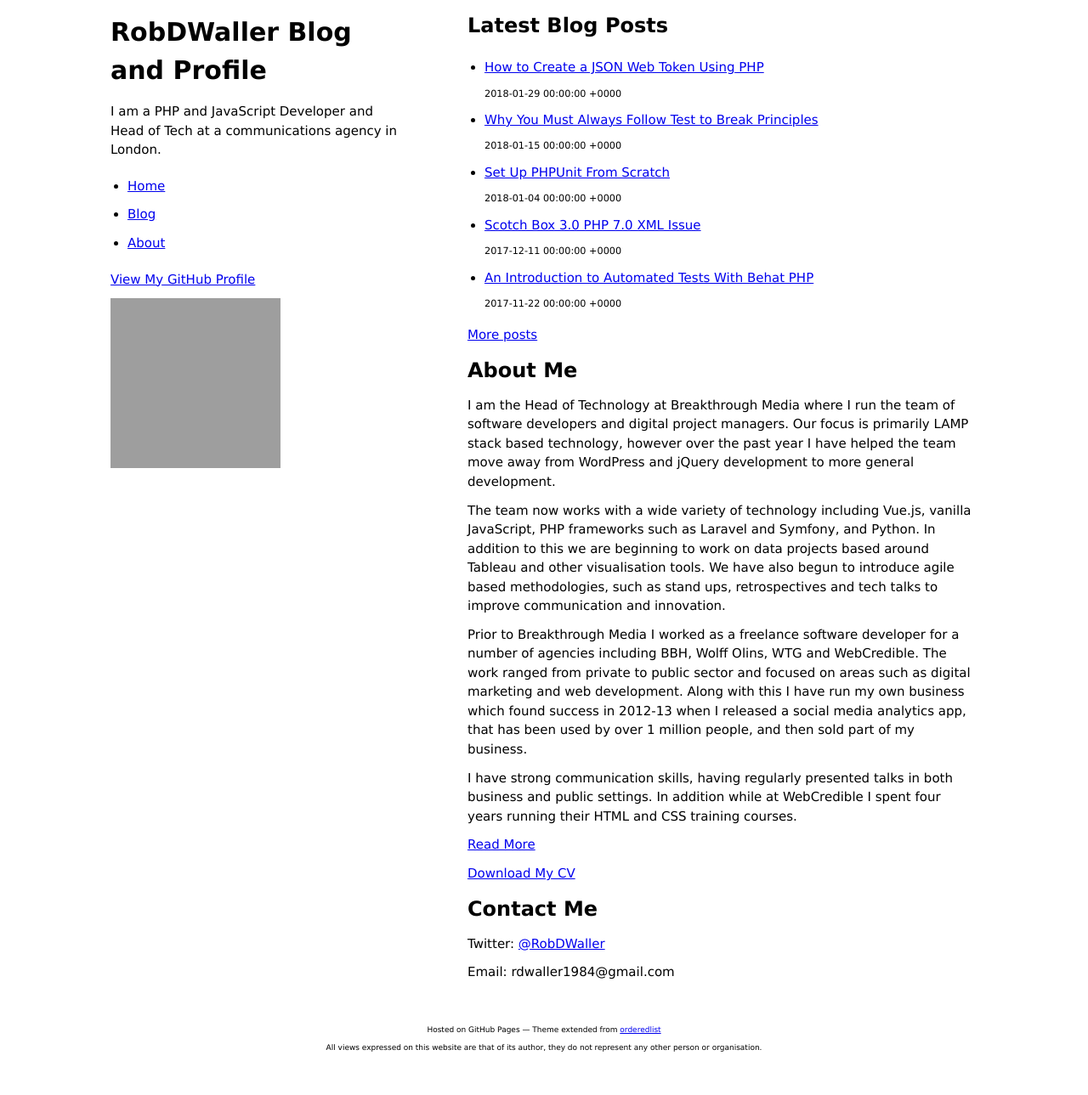
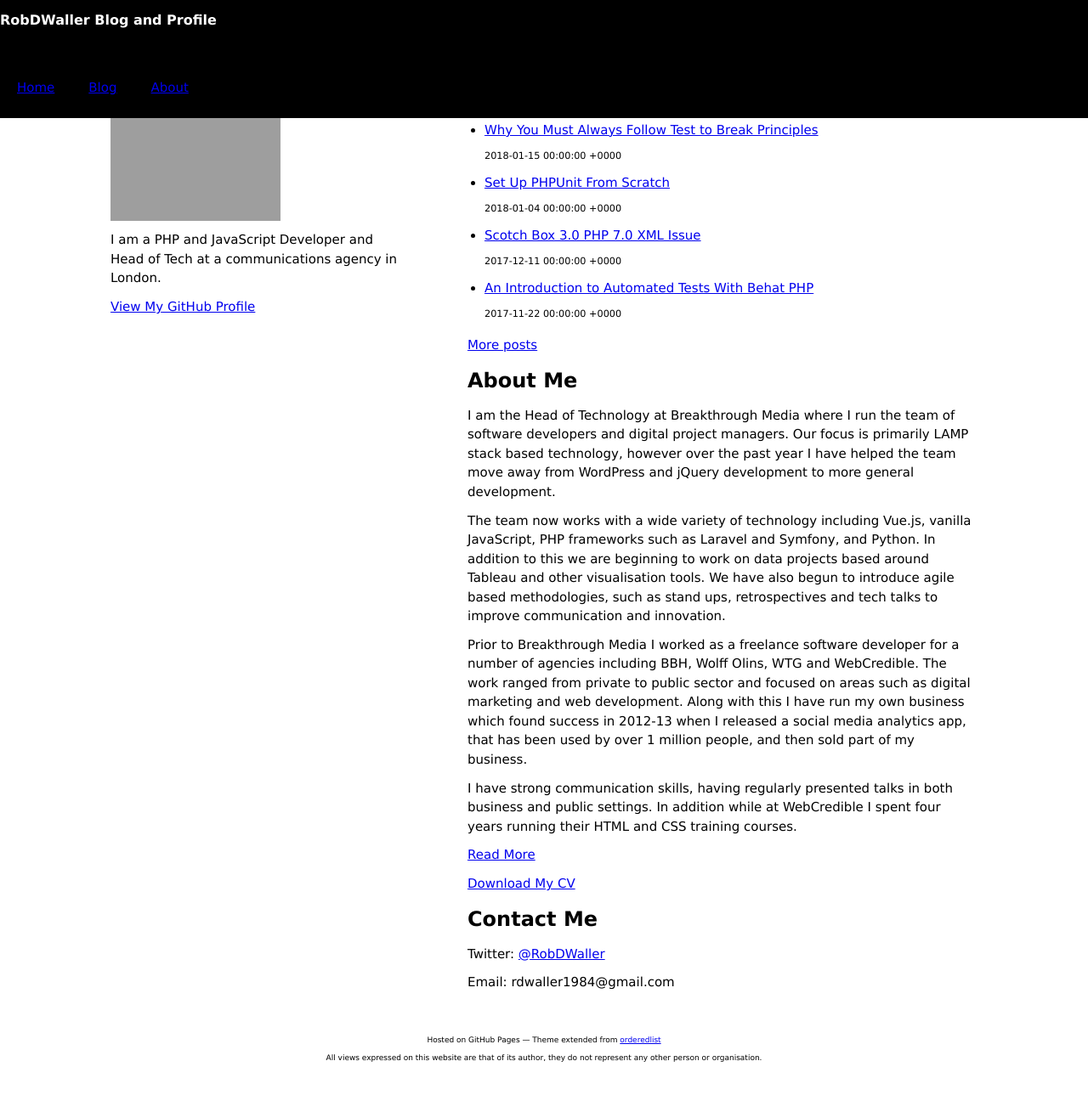
Before and after one commit to RobDWaller/robdwaller.github.io, a Jekyll site: the page built from index.html, in a window 1280 px wide and 1291 px high. Shown: the whole window at 85% size. Built offline with Jekyll 4.4.1, drawn with Linux system fonts in a browser that asks for light colours; grey boxes are pictures that could not be loaded.

Commit message:
Changes to the layout of the website including edits to the header and the bio area.

```diff
--- a/_layouts/default.html
+++ b/_layouts/default.html
@@ -24,10 +24,8 @@
         <meta name="twitter:image" content="{{ page.image | default: site.github.owner_gravatar_url }}" />
     </head>
     <body>
-        <div class="wrapper">
         <header>
-                <h1>{{ site.page_title | default: site.github.repository_name }}</h1>
-                <p>{{ site.description | default: site.github.project_tagline }}</p>
+            <h2>{{ site.page_title | default: site.github.repository_name }}</h2>
             <ul class="menu" id="menu">
                 <li>
                     <a href="/">Home</a>
@@ -39,20 +37,30 @@
                     <a href="/about.html">About</a>
                 </li>
             </ul>
+            <div class="hamburger" id="hamburger">
+                <div class="hamburger__line hamburger__line-first"></div>
+                <div class="hamburger__line"></div>
+                <div class="hamburger__line"></div>
+            </div>
+        </header>
+        <div class="wrapper">
+            <div class="bio">
+                <h2>Bio</h2>
+
+                {% if site.github.is_user_page %}
+                    <img class="profile-pic" src="{{ site.github.owner_gravatar_url }}" alt="Rob Waller Profile Picture" />
+                {% endif %}
+
+                <p>{{ site.description | default: site.github.project_tagline }}</p>
+
                 {% if site.github.is_project_page %}
                     <p class="view"><a href="{{ site.github.repository_url }}">View the Project on GitHub <small>{{ github_name }}</small></a></p>
                 {% endif %}
 
                 {% if site.github.is_user_page %}
                     <p class="view"><a href="{{ site.github.owner_url }}">View My GitHub Profile</a></p>
-                  <img src="{{ site.github.owner_gravatar_url }}" />
                 {% endif %}
-                <div class="hamburger" id="hamburger">
-                    <div class="hamburger__line hamburger__line-first"></div>
-                    <div class="hamburger__line"></div>
-                    <div class="hamburger__line"></div>
             </div>
-            </header>
             <section>
                 {{ content }}
             </section>
--- a/_sass/device.scss
+++ b/_sass/device.scss
@@ -14,21 +14,8 @@
     }
 
     header {
-        width: 100%;
-        background: black;
-        color: white;
-        position: fixed;
-        top: 0px;
-        left: 0px;
-        min-height: 48px;
 
-        h1 {
-            line-height: 48px;
-            font-size: 16px;
-            margin: 0px;
-        }
-
-        p, ul{
+        ul{
             display: none;
         }
 
@@ -61,9 +48,6 @@
             color: white;
         }
 
-        img {
-            display: none;
-        }
     }
 
     section {
--- a/_sass/layout.scss
+++ b/_sass/layout.scss
@@ -4,6 +4,35 @@
 }
 
 header {
+    width: 100%;
+    background: black;
+    color: white;
+    position: fixed;
+    top: 0px;
+    left: 0px;
+    min-height: 48px;
+
+    h2 {
+        line-height: 48px;
+        font-size: 16px;
+        margin: 0px;
+    }
+
+    ul {
+        li {
+            display: inline;
+            float: left;
+            margin-right: 20px;
+            line-height: 48px;
+        }
+    }
+
+    .hamburger {
+        display: none;
+    }
+}
+
+.bio {
     float: left;
     margin-right: 40px;
     width: 380px;
@@ -11,10 +40,6 @@ header {
     overflow: hidden;
     box-sizing: border-box;
     padding:0px 20px;
-
-    .hamburger {
-        display: none;
-    }
 
     img {
         display: block;
--- a/about.html
+++ b/about.html
@@ -4,6 +4,7 @@ title: Rob Waller About Me and CV
 permalink: about.html
 description: Personal statement, skills and experience for software develeper Rob Waller
 ---
+<h1>About</h1>
 <h2>Personal Statement</h2>
 <p>I am the Head of Technology at Breakthrough Media where I run the team of
 software developers and digital project managers. Our focus is primarily LAMP
--- a/blog.html
+++ b/blog.html
@@ -4,7 +4,7 @@ permalink: blog.html
 title: "Rob Waller Blog Posts"
 description: "A list of blog posts written by Rob Waller"
 ---
-<h2>{{ page.title}}</h2>
+<h1>{{ page.title}}</h1>
 <ul>
   {% for post in site.posts %}
     <li>
--- a/index.html
+++ b/index.html
@@ -4,7 +4,7 @@ title: "RobDWaller Blog and Profile"
 permalink: index.html
 tags: [development, php, javascript, code]
 ---
-<h2>Latest Blog Posts</h2>
+<h1>Latest Blog Posts</h1>
 <ul>
   {% for post in site.posts limit:5 %}
     <li>
```
Lines whose indentation alone changed are shown as unchanged.
